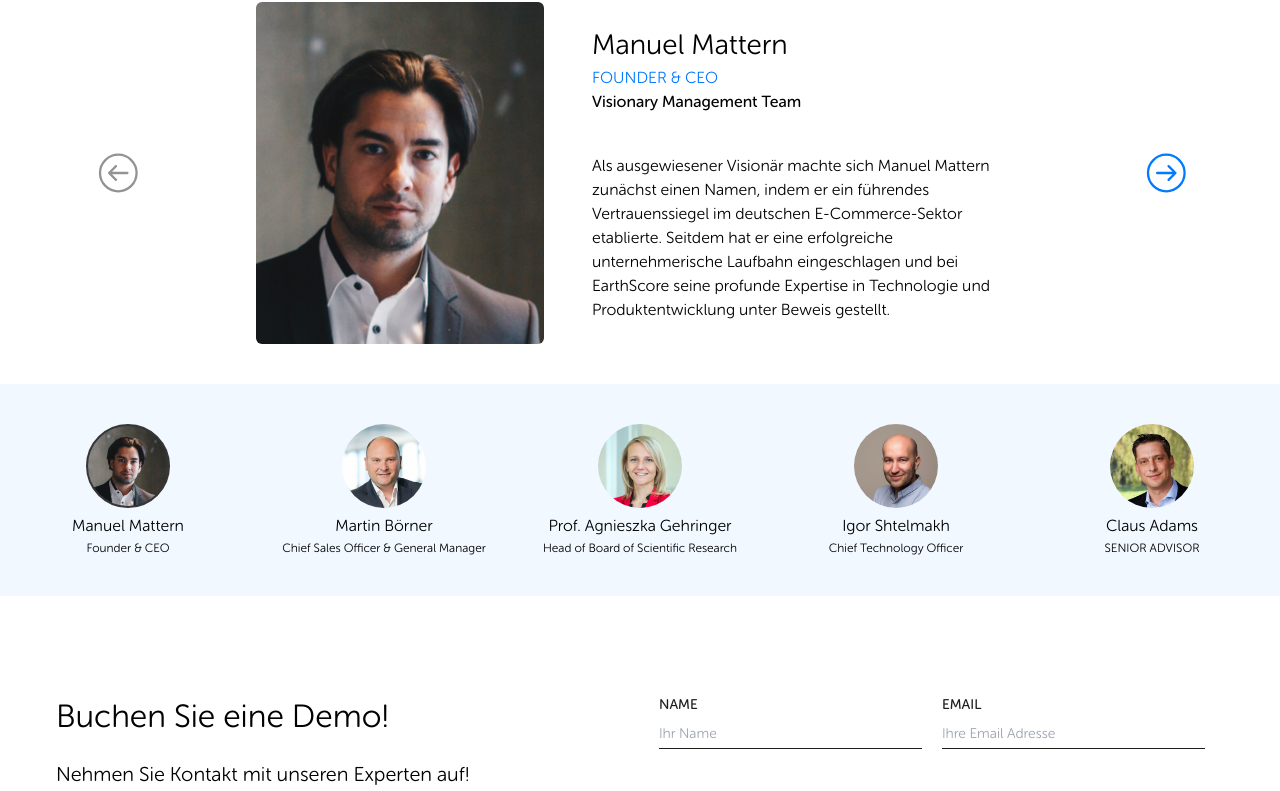
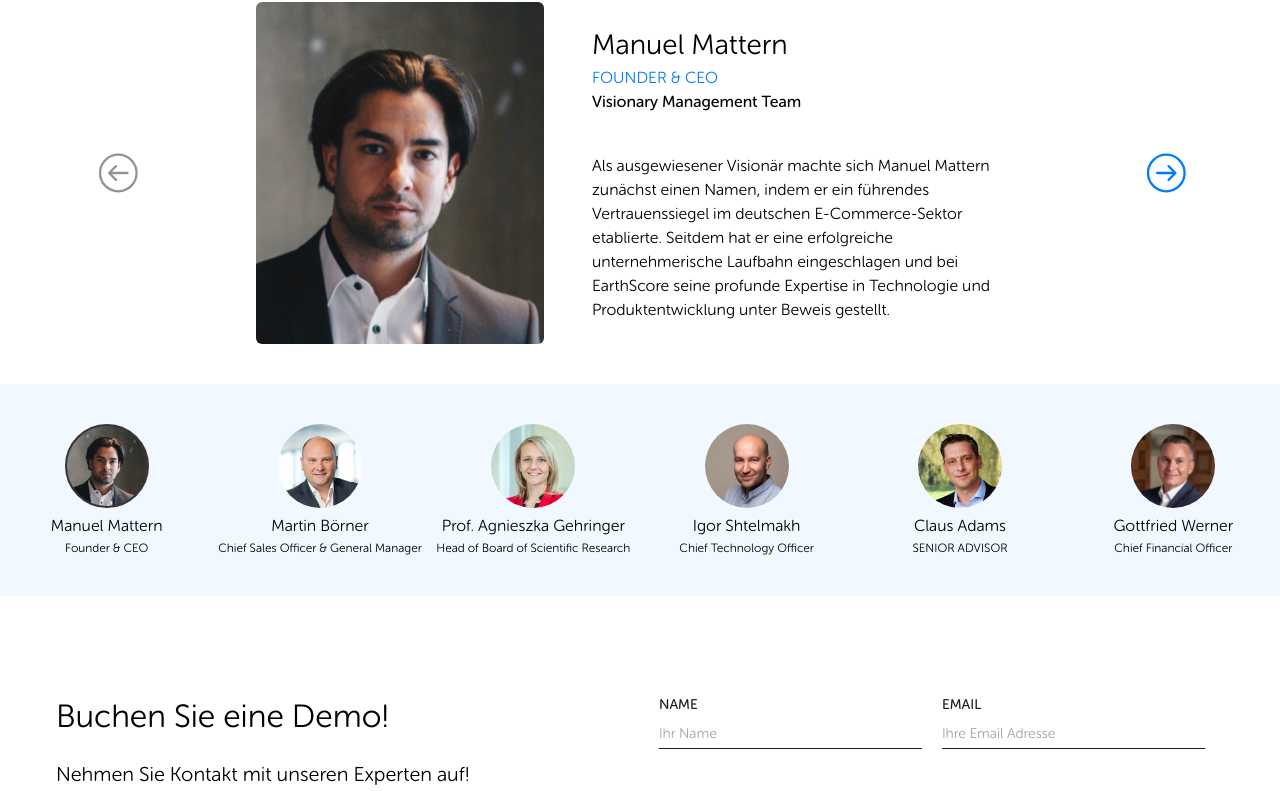
Before and after one commit to illyaBendik/earthscore_landing_page, a Vue app: page / in a window 1280 px wide. Shown: the part 5589-6380 px from the top of the page. Built offline with nearby package versions, Linux system fonts and the light colour scheme; a web font is replaced by a local one.

Commit message:
add new person

```diff
--- a/src/components/SliderTeam/SliderTeam.vue
+++ b/src/components/SliderTeam/SliderTeam.vue
@@ -47,6 +47,7 @@ import ImgUser2 from '@/assets/img/user-2.png'
 import ImgUser3 from '@/assets/img/user-3.png'
 import ImgUser4 from '@/assets/img/user-4.png'
 import ImgUser5 from '@/assets/img/user-5.png'
+import ImgUser6 from '@/assets/img/user-6.png'
 
 import { useI18n } from 'vue-i18n'
 
@@ -87,6 +88,13 @@ const users = computed(() => [
     deskPosition: t('homePage.screen8.item5.deskPosition'),
     img: ImgUser5,
     text: t('homePage.screen8.item5.text')
+  },
+  {
+    name: t('homePage.screen8.item6.name'),
+    position: t('homePage.screen8.item6.position'),
+    deskPosition: t('homePage.screen8.item6.deskPosition'),
+    img: ImgUser6,
+    text: t('homePage.screen8.item6.text')
   }
 ])
 
@@ -135,7 +143,7 @@ const slidesPerView = computed(() => {
     return 3
   }
   if (isLgAndMore.value) {
-    return 5
+    return 6
   }
   return 2
 })
--- a/src/plugins/i18n/locales/de.json
+++ b/src/plugins/i18n/locales/de.json
@@ -125,6 +125,12 @@
         "position": "SENIOR ADVISOR",
         "deskPosition": "Marketing/Sales",
         "text": "Claus Adams, Experte mit über 20 Jahren Erfahrung in Werbung und Marketing, spezialisiert sich auf nachhaltige Praktiken und technologische Integration. Er hatte Führungspositionen bei Agenturen wie Geometry Global EMEA und Ogilvy inne. Bei EarthScore nutzt er sein Fachwissen, um Markenstrategien zu verfeinern und die Marktdurchdringung im Bereich nachhaltiger Technologien voranzutreiben. Sein Verständnis von Verbraucherverhalten und digitalen Trends unterstützt die Mission von EarthScore, Umweltverantwortung durch innovative Lösungen voranzutreiben."
+      },
+      "item6": {
+        "name": "Gottfried Werner",
+        "position": "Chief Financial Officer",
+        "deskPosition": "Financial expert & partner",
+        "text": "Gottfried ist ein Experte mit über 20 Jahren Erfahrung in Geschäftsentwicklung, Management, B2B-Vertrieb und strategischen Partnerschaften. Sein Erfolg hat ihm ein breites Netzwerk in Politik und Wirtschaft eingebracht. Er hat große Medien-, Werbe- und Technologieunternehmen beraten und war Geschäftsführer eines führenden Technologieunternehmens im Automobilsektor. Zuvor war er Vorstandsmitglied eines Schweizer Leasingunternehmens und arbeitete bei einem deutschen Projektentwicklungsunternehmen für institutionelle Investoren."
       }
     },
     "screen9": {
--- a/src/plugins/i18n/locales/en.json
+++ b/src/plugins/i18n/locales/en.json
@@ -125,6 +125,12 @@
         "position": "SENIOR ADVISOR",
         "deskPosition": "Marketing/Sales",
         "text": "With over 20 years in the advertising and marketing industries, Claus Adams specializes in sustainable practices and technological integration. He has held strategic leadership roles at leading agencies such as Geometry Global EMEA and Ogilvy. At EarthScore, Claus uses his expertise to refine brand strategies and drive market penetration, particularly in sustainable technology. His deep understanding of consumer behavior and digital trends significantly supports EarthScore’s mission to advance environmental responsibility through innovative solutions."
+      },
+      "item6": {
+        "name": "Gottfried Werner",
+        "position": "Chief Financial Officer",
+        "deskPosition": "Financial expert & partner",
+        "text": "Gottfried is an expert with over 20 years of experience in business development, management, B2B sales, and strategic partnerships. His successful track record has built a rich network of influential figures in politics and business. He has consulted for major media, advertising, and technology companies and served as the managing director of a leading technology firm in the automobile sector. Previously, he was a board member of a Swiss leasing company and worked at a German project development firm for institutional investors."
       }
     },
     "screen9": {
```
Also changed, not shown: src/assets/img/user-6.png (added).
